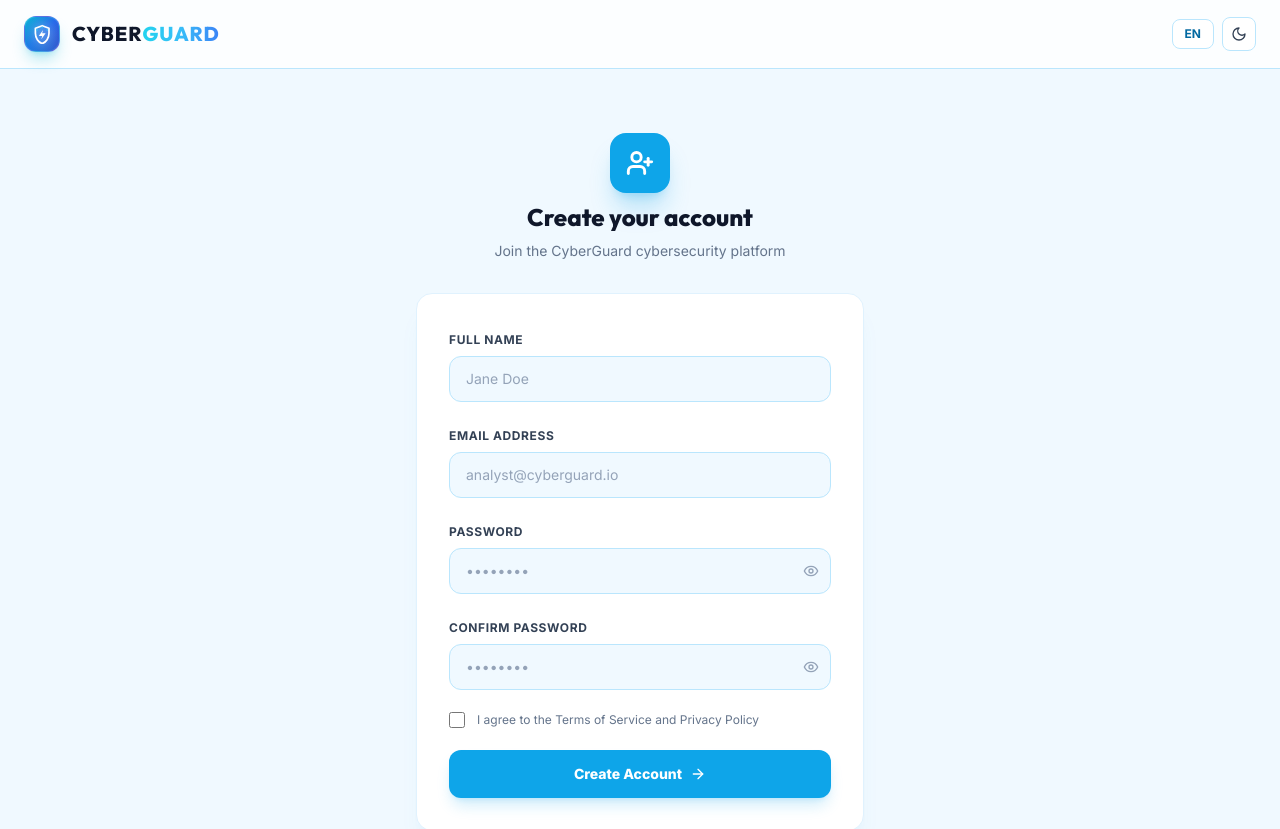
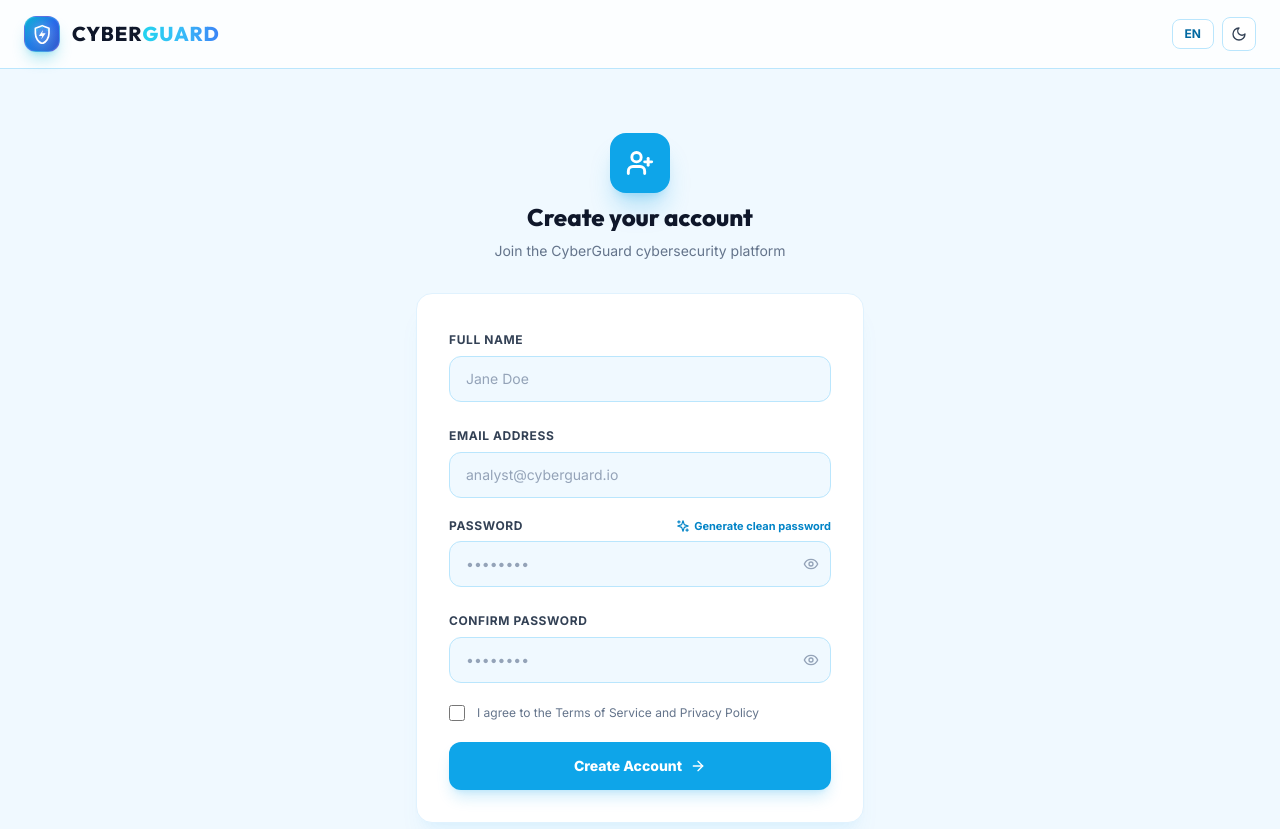
Before and after one commit to eyongtheresia20-ctrl/cyberattack, a React (Vite) app in the folder frontend/: page /register in a window 1280 px wide. Shown: the top 829 px of the page. Built offline with nearby package versions, Linux system fonts and the light colour scheme; no server answers; sample sign-in values are in the browser's storage.

Commit message:
fix(auth): add autoComplete new-password and clean password generator to prevent browser breach warning

```diff
--- a/frontend/src/components/AuthModal.jsx
+++ b/frontend/src/components/AuthModal.jsx
@@ -1,6 +1,6 @@
 import React, { useState } from 'react';
 import { useAuth } from '../context/AuthContext';
-import { X, Lock, Mail, User, ShieldCheck, ArrowRight, RefreshCw } from 'lucide-react';
+import { X, Lock, Mail, User, ShieldCheck, ArrowRight, RefreshCw, Sparkles } from 'lucide-react';
 
 export default function AuthModal({ isOpen, onClose }) {
   const { login, register } = useAuth();
@@ -11,6 +11,15 @@
   const [password, setPassword] = useState('');
   const [loading, setLoading] = useState(false);
   const [error, setError] = useState(null);
+
+  const generateStrongPassword = () => {
+    const chars = 'ABCDEFGHJKLMNPQRSTUVWXYZabcdefghijkmnpqrstuvwxyz23456789!@#$%&*';
+    let pwd = 'Cg!';
+    for (let i = 0; i < 11; i++) {
+      pwd += chars.charAt(Math.floor(Math.random() * chars.length));
+    }
+    setPassword(pwd);
+  };
 
   if (!isOpen) return null;
 
@@ -111,12 +120,24 @@
           </div>
 
           <div>
-            <label className="block text-xs font-semibold text-slate-400 mb-1">Mot de passe</label>
+            <div className="flex items-center justify-between mb-1">
+              <label className="block text-xs font-semibold text-slate-400">Mot de passe</label>
+              {isRegister && (
+                <button
+                  type="button"
+                  onClick={generateStrongPassword}
+                  className="text-[10px] text-sky-400 hover:text-sky-300 font-bold transition flex items-center gap-1 cursor-pointer"
+                >
+                  <Sparkles size={11} /> Générer mot de passe sûr
+                </button>
+              )}
+            </div>
             <div className="relative">
               <Lock className="absolute left-3 top-3 text-slate-500" size={16} />
               <input
                 type="password"
                 required
+                autoComplete={isRegister ? "new-password" : "current-password"}
                 placeholder="••••••••"
                 value={password}
                 onChange={(e) => setPassword(e.target.value)}
--- a/frontend/src/pages/RegisterPage.jsx
+++ b/frontend/src/pages/RegisterPage.jsx
@@ -1,6 +1,6 @@
 import React, { useState } from 'react';
 import { Link, useNavigate } from 'react-router-dom';
-import { Shield, UserPlus, Eye, EyeOff, ArrowRight, Sun, Moon, CheckCircle2, AlertCircle, RefreshCw } from 'lucide-react';
+import { Shield, UserPlus, Eye, EyeOff, ArrowRight, Sun, Moon, CheckCircle2, AlertCircle, RefreshCw, Sparkles } from 'lucide-react';
 import { useTheme } from '../context/ThemeContext';
 import { useLanguage } from '../context/LanguageContext';
 import { useAuth } from '../context/AuthContext';
@@ -20,6 +20,17 @@
   const [form, setForm] = useState({
     name: '', email: '', password: '', confirm: '', terms: false,
   });
+
+  const generateStrongPassword = () => {
+    const chars = 'ABCDEFGHJKLMNPQRSTUVWXYZabcdefghijkmnpqrstuvwxyz23456789!@#$%&*';
+    let pwd = 'Cg!';
+    for (let i = 0; i < 11; i++) {
+      pwd += chars.charAt(Math.floor(Math.random() * chars.length));
+    }
+    setForm(prev => ({ ...prev, password: pwd, confirm: pwd }));
+    setShowPass(true);
+    setShowConfirm(true);
+  };
 
   const set = (key) => (e) => setForm({ ...form, [key]: e.target.type === 'checkbox' ? e.target.checked : e.target.value });
 
@@ -146,9 +157,27 @@
 
                 {/* Password */}
                 <div className="space-y-1.5">
-                  <label className={labelClass}>{t('register_password')}</label>
+                  <div className="flex items-center justify-between">
+                    <label className={labelClass}>{t('register_password')}</label>
+                    <button
+                      type="button"
+                      onClick={generateStrongPassword}
+                      className="text-[11px] text-sky-600 dark:text-sky-400 hover:text-sky-500 font-bold transition flex items-center gap-1 cursor-pointer"
+                    >
+                      <Sparkles className="w-3.5 h-3.5" />
+                      {lang === 'en' ? 'Generate clean password' : 'Générer mot de passe sûr'}
+                    </button>
+                  </div>
                   <div className="relative">
-                    <input type={showPass ? 'text' : 'password'} required value={form.password} onChange={set('password')} placeholder="••••••••" className={inputClass + ' pr-11'} />
+                    <input
+                      type={showPass ? 'text' : 'password'}
+                      required
+                      autoComplete="new-password"
+                      value={form.password}
+                      onChange={set('password')}
+                      placeholder="••••••••"
+                      className={inputClass + ' pr-11'}
+                    />
                     <button type="button" onClick={() => setShowPass(s => !s)} className="absolute right-3 top-1/2 -translate-y-1/2 text-slate-400 hover:text-sky-500 transition">
                       {showPass ? <EyeOff className="w-4 h-4" /> : <Eye className="w-4 h-4" />}
                     </button>
@@ -159,7 +188,15 @@
                 <div className="space-y-1.5">
                   <label className={labelClass}>{t('register_confirm')}</label>
                   <div className="relative">
-                    <input type={showConfirm ? 'text' : 'password'} required value={form.confirm} onChange={set('confirm')} placeholder="••••••••" className={inputClass + ' pr-11'} />
+                    <input
+                      type={showConfirm ? 'text' : 'password'}
+                      required
+                      autoComplete="new-password"
+                      value={form.confirm}
+                      onChange={set('confirm')}
+                      placeholder="••••••••"
+                      className={inputClass + ' pr-11'}
+                    />
                     <button type="button" onClick={() => setShowConfirm(s => !s)} className="absolute right-3 top-1/2 -translate-y-1/2 text-slate-400 hover:text-sky-500 transition">
                       {showConfirm ? <EyeOff className="w-4 h-4" /> : <Eye className="w-4 h-4" />}
                     </button>
```
Also changed, not shown: 6 other files (tests, documents, lock files or other folders).
